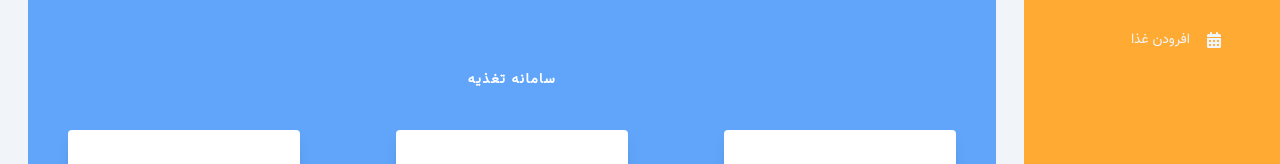
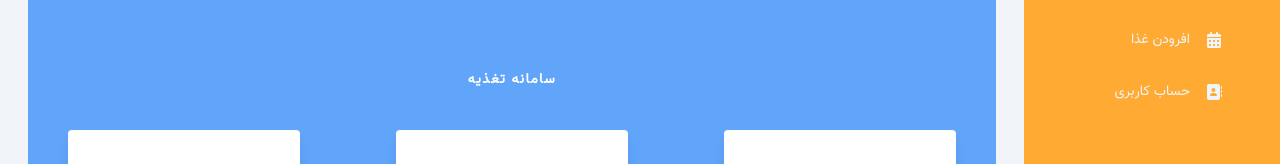
Before and after one commit to SaraZmni/food-dashboard-app, a React app: page /dashboard in a window 1280 px wide. Shown: the part 212-376 px from the top of the page. Built offline with nearby package versions, Linux system fonts and the light colour scheme.

Commit message:
revert changes :)

```diff
--- a/src/components/general/layouts/sidebar/sidebar.tsx
+++ b/src/components/general/layouts/sidebar/sidebar.tsx
@@ -5,7 +5,7 @@ import { FaAngleRight } from "react-icons/fa6";
 import { FaBowlFood } from "react-icons/fa6";
 import { FaCalendarDays } from "react-icons/fa6";
 import { FaChartSimple } from "react-icons/fa6";
-// import { FaAddressBook } from "react-icons/fa6";
+import { FaAddressBook } from "react-icons/fa6";
 import { FaBilibili } from "react-icons/fa6";
 
 interface SidebarProps {
@@ -19,7 +19,7 @@ const Sidebar: FC<SidebarProps> = ({ sendActiveId }) => {
     { title: "داشبورد", icon: <FaChartSimple />, gap: false },
     { title: "لیست غذا", icon: <FaBowlFood />, gap: true },
     { title: "افرودن غذا", icon: <FaCalendarDays />, gap: false },
-    // { title: "حساب کاربری", icon: <FaAddressBook />, gap: false },
+    { title: "حساب کاربری", icon: <FaAddressBook />, gap: false },
   ];
   return (
     <div
```
